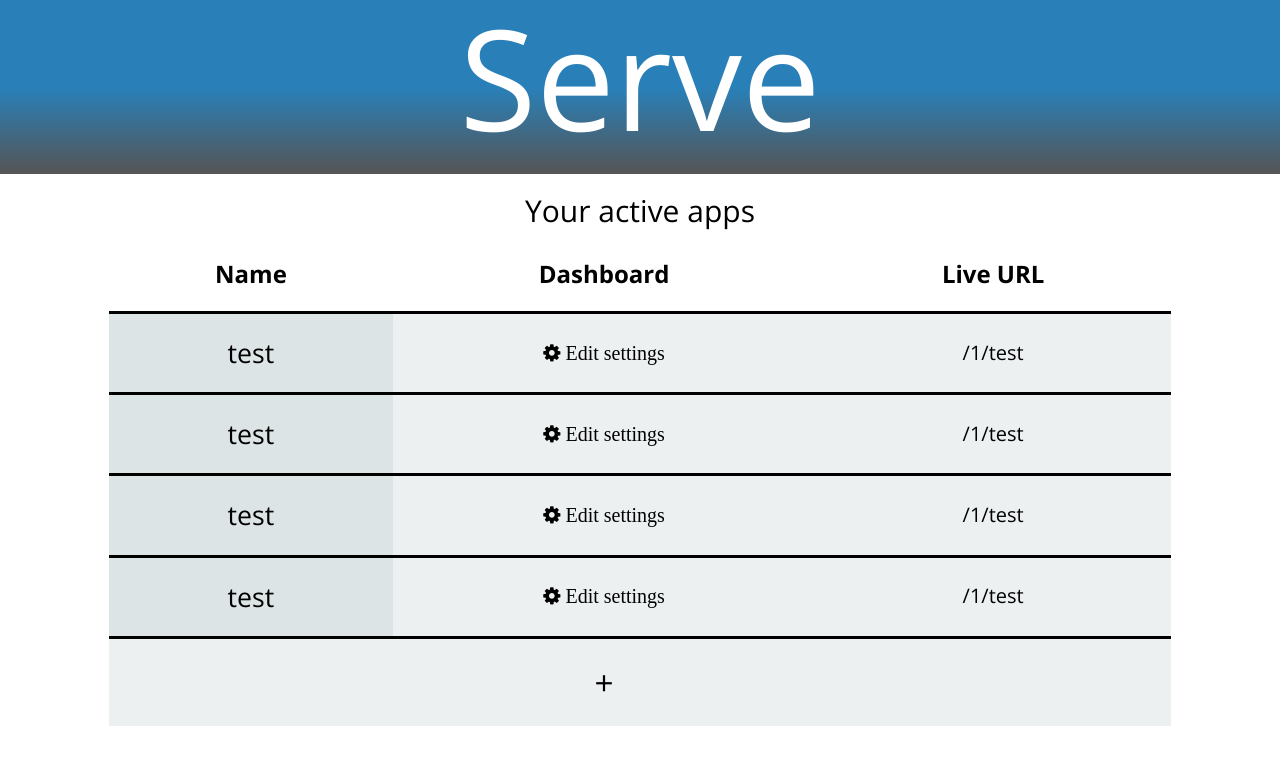
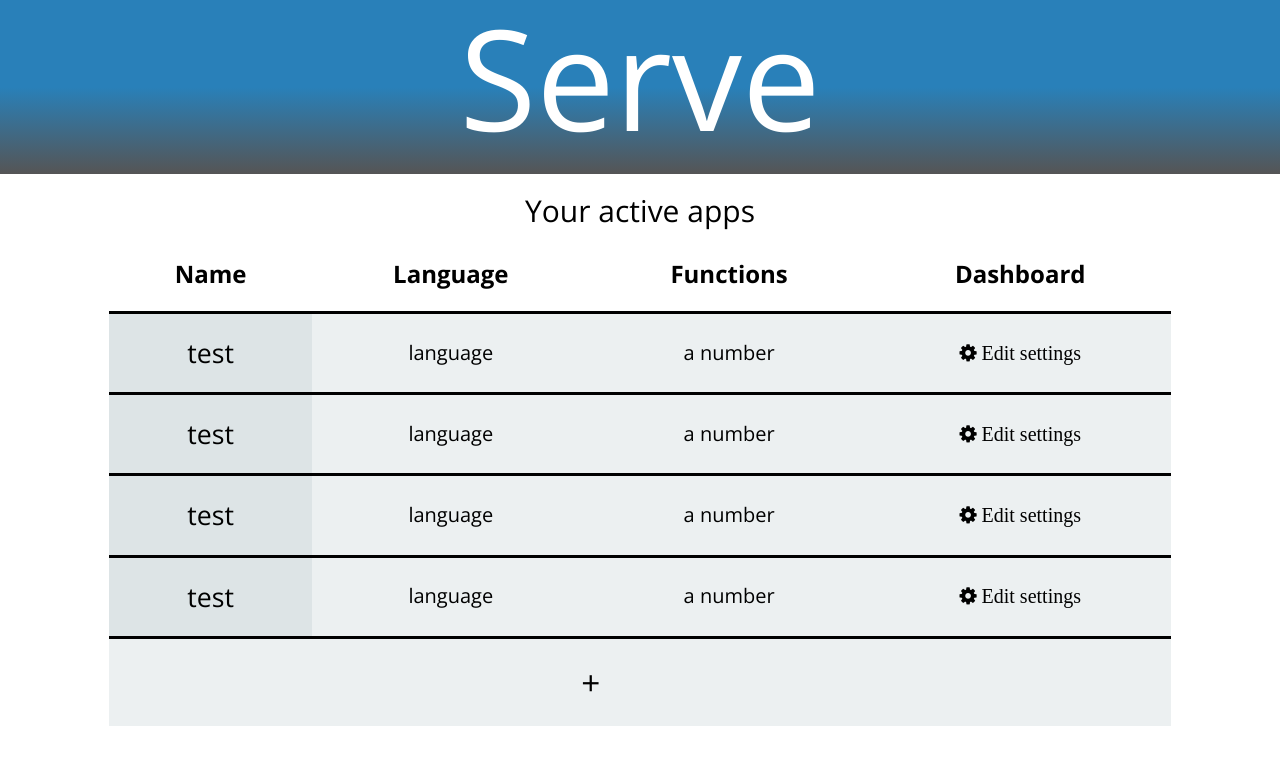
Before and after one commit to thepav/serve, a Flask app: page /gallery/1 in a window 1280 px wide. Shown: the top 765 px of the page. Run offline with Flask 2, Linux system fonts and the light colour scheme; parts of the project's set-up code (start-up, migrations or seed data) failed here and were passed over; some libraries are stand-ins or nearby versions.

Commit message:
gallery is all the way good

```diff
--- a/templates/gallery.html
+++ b/templates/gallery.html
@@ -19,15 +19,16 @@
         <div class="col-md-6 col-md-offset-3 gallery">
             <center><h2>Your active apps</h2>
             <center><table class="gallery">
-            <th>Name</th><th>Dashboard</th><th>Live URL</th>
+            <th>Name</th><th>Language</th><th>Functions</th><th>Dashboard</th>
             {% for app in apps %}
                 <tr>
                     <td>{{app['name']}}</td>
+                    <td>language</td>
+                    <td>{{"a number"}}</td>
                     <td><a class="link" href="{{app['dash']}}"><i class="fa fa-cog"> Edit settings</i></a></td>
-                    <td><a class="link" href="{{app['url']}}">{{app['url']}}</a></td>
                 </tr>
             {% endfor %}
-            <tr><td style="background-color:#ecf0f1"></td><td><a href="{{url_for('newApp')}}" class="link large gallery">+</a></td><td></td></tr>
+            <tr><td style="background-color:#ecf0f1"></td><td colspan="2"><a href="{{url_for('newApp')}}" class="link large gallery">+</a></td><td></td></tr>
             </table></center>
         </div>
     </div>
```
